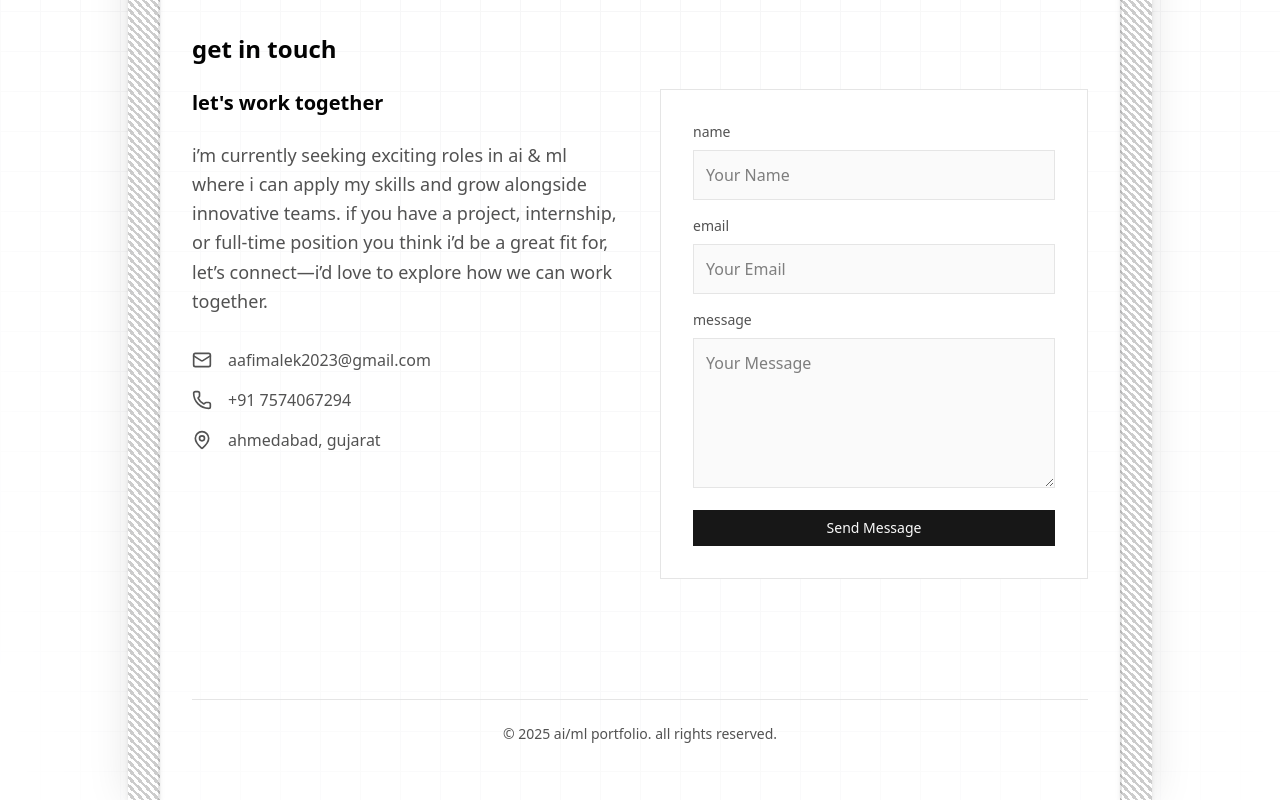
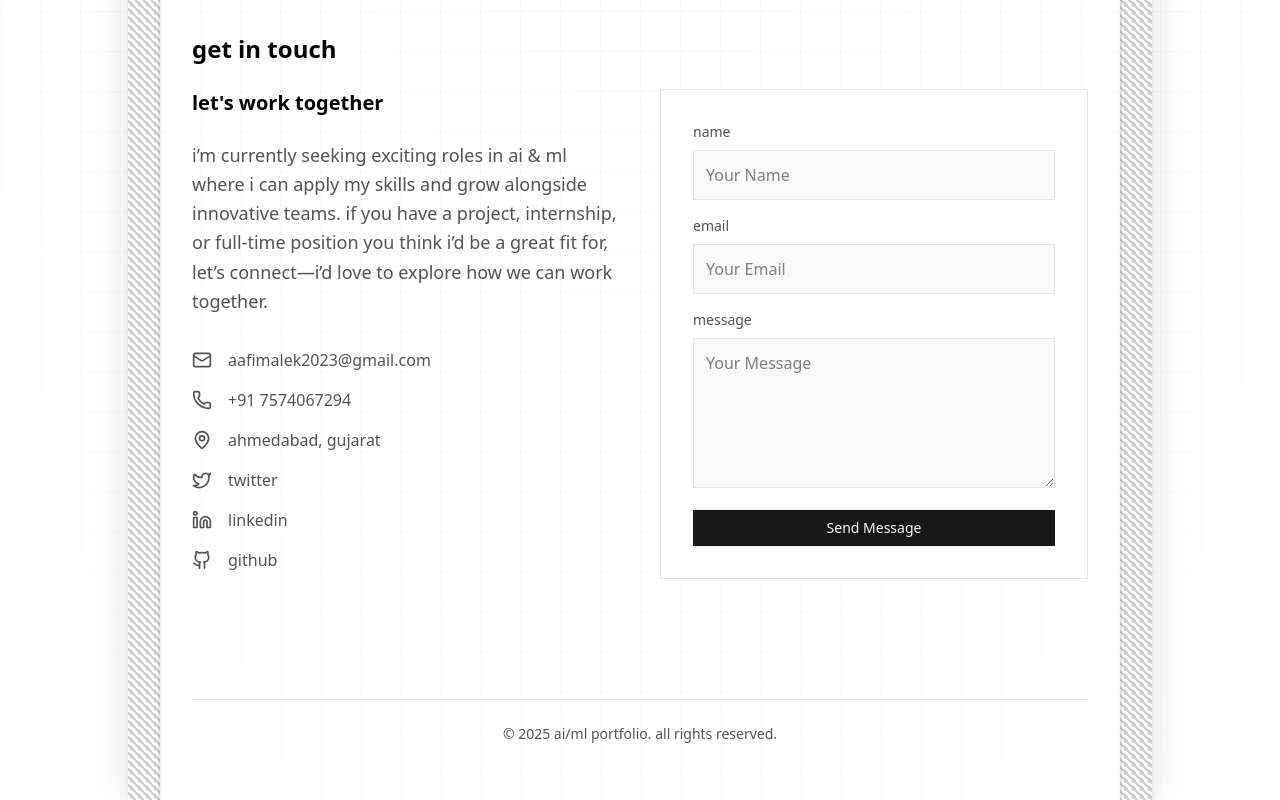
Before and after one commit to Aafimalek/portfolio, a Next.js app: page / in a window 1280 px wide. Shown: the part 4309-5109 px from the top of the page. Built offline with nearby package versions, Linux system fonts and the light colour scheme.

Commit message:
added github and x

```diff
--- a/src/components/sections/contact.tsx
+++ b/src/components/sections/contact.tsx
@@ -2,7 +2,7 @@
 import React from "react";
 import { SectionWrapper } from "@/components/section-wrapper";
 import { Button } from "@/components/ui/button";
-import { Mail, MapPin, Phone } from "lucide-react";
+import { Mail, MapPin, Phone, Twitter, Linkedin, Github } from "lucide-react";
 
 export const Contact = () => {
     return (
@@ -27,6 +27,18 @@ export const Contact = () => {
                             <MapPin className="w-5 h-5 group-hover:scale-110 transition-transform" />
                             <span>Ahmedabad, Gujarat</span>
                         </a>
+                        <a href="https://twitter.com/" target="_blank" rel="noopener noreferrer" className="flex items-center gap-4 text-neutral-600 dark:text-neutral-400 hover:text-black dark:hover:text-white transition-colors group">
+                            <Twitter className="w-5 h-5 group-hover:scale-110 transition-transform" />
+                            <span>Twitter</span>
+                        </a>
+                        <a href="https://linkedin.com/" target="_blank" rel="noopener noreferrer" className="flex items-center gap-4 text-neutral-600 dark:text-neutral-400 hover:text-black dark:hover:text-white transition-colors group">
+                            <Linkedin className="w-5 h-5 group-hover:scale-110 transition-transform" />
+                            <span>LinkedIn</span>
+                        </a>
+                        <a href="https://github.com/" target="_blank" rel="noopener noreferrer" className="flex items-center gap-4 text-neutral-600 dark:text-neutral-400 hover:text-black dark:hover:text-white transition-colors group">
+                            <Github className="w-5 h-5 group-hover:scale-110 transition-transform" />
+                            <span>GitHub</span>
+                        </a>
                     </div>
                 </div>
                 <div className="bg-white dark:bg-black p-8 rounded-none border border-neutral-200 dark:border-neutral-800">
```
